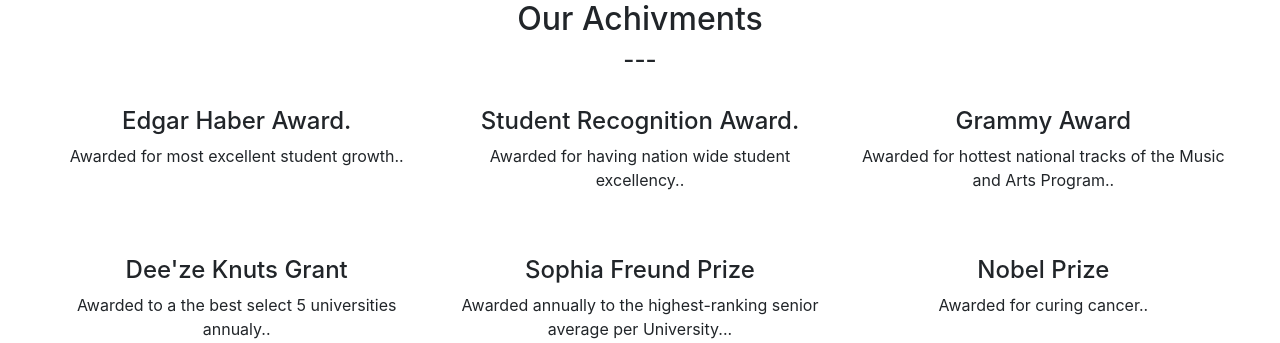
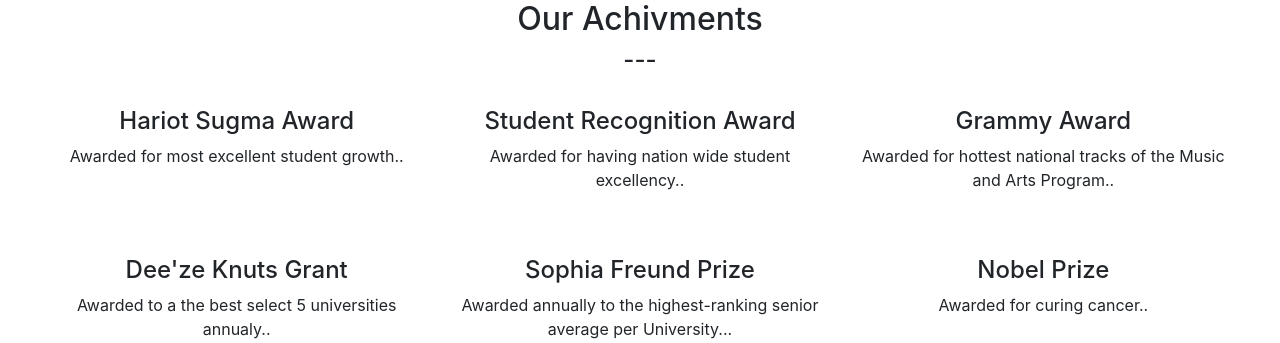
Before and after one commit to altaiiiir/Student-Roster-Website, a Flask app: page /index.html in a window 1280 px wide. Shown: the part 566-909 px from the top of the page. Run offline with Flask 2, Linux system fonts and the light colour scheme; the visitor is signed in with stand-in values (Sample User, id 1); some libraries are stand-ins or nearby versions.

Commit message:
Index UI

```diff
--- a/templates/index.html
+++ b/templates/index.html
@@ -32,12 +32,12 @@
       <div class="row">
         <div class="col-sm-4">
 
-          <h4>Edgar Haber Award.</h4>
+          <h4>Hariot Sugma Award</h4>
           <p>Awarded for most excellent student growth..</p>
         </div>
         <div class="col-sm-4">
 
-          <h4>Student Recognition Award.</h4>
+          <h4>Student Recognition Award</h4>
           <p>Awarded for having nation wide student excellency..</p>
         </div>
         <div class="col-sm-4">
```
